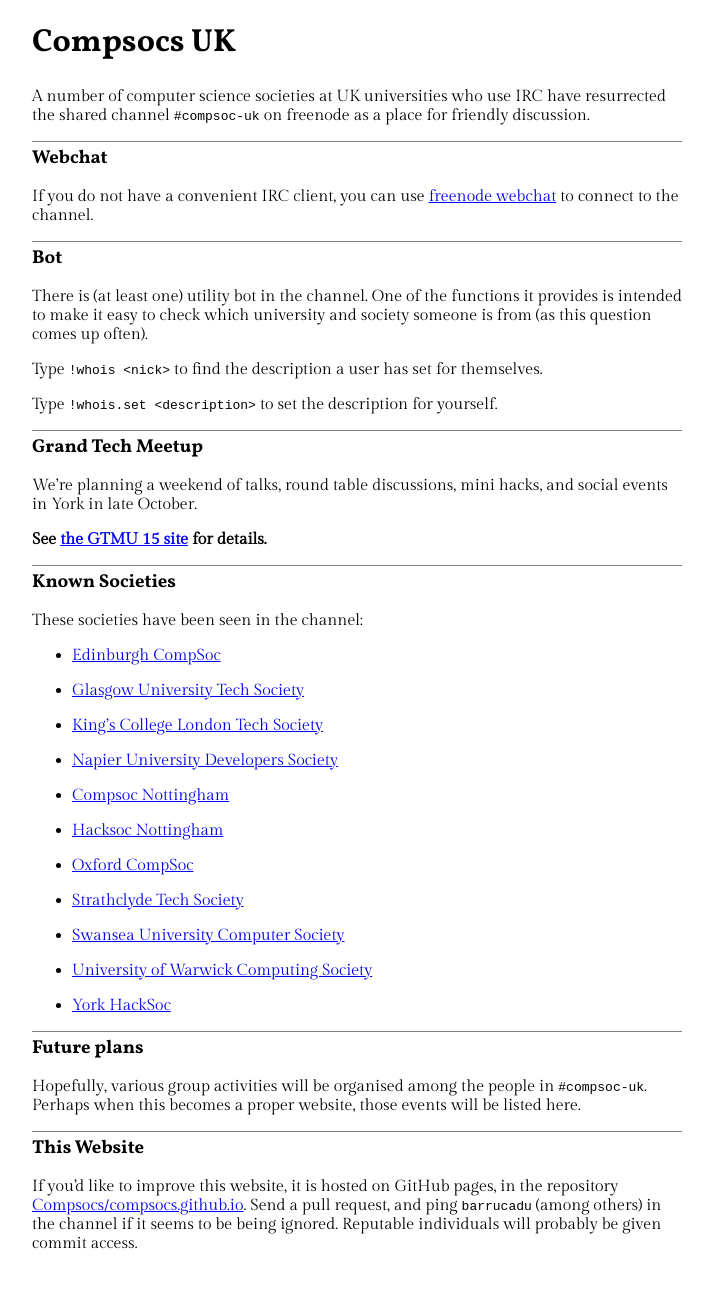
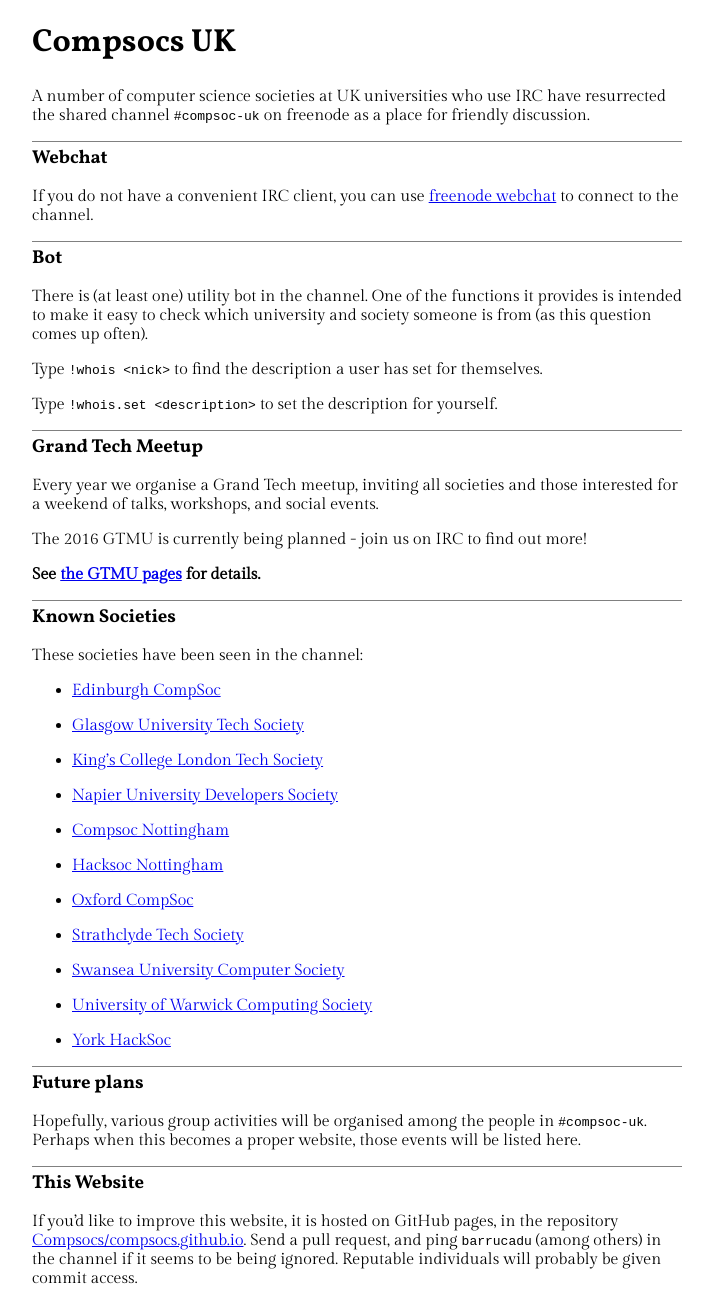
Before and after one commit to CompSocs/compsocs.github.io, a Jekyll site: the page built from index.md, in a window 1280 px wide. Shown: the whole page, without its empty margins (283-996 px from the left). Built offline with Jekyll 4.4.1, drawn with Linux system fonts in a browser that asks for light colours; before the commit the page ends 1269 px from its top, so only the background shows below that.

Commit message:
Update the homepage for GTMU 16

```diff
--- a/index.md
+++ b/index.md
@@ -30,10 +30,12 @@
 Grand Tech Meetup
 -----------------
 
-We're planning a weekend of talks, round table discussions, mini
-hacks, and social events in York in late October.
+Every year we organise a Grand Tech meetup, inviting all societies
+and those interested for a weekend of talks, workshops, and social events.
 
-**See [the GTMU 15 site](gtmu) for details.**
+The 2016 GTMU is currently being planned - join us on IRC to find out more!
+
+**See [the GTMU pages](gtmu) for details.**
 
 Known Societies
 ---------------
```
